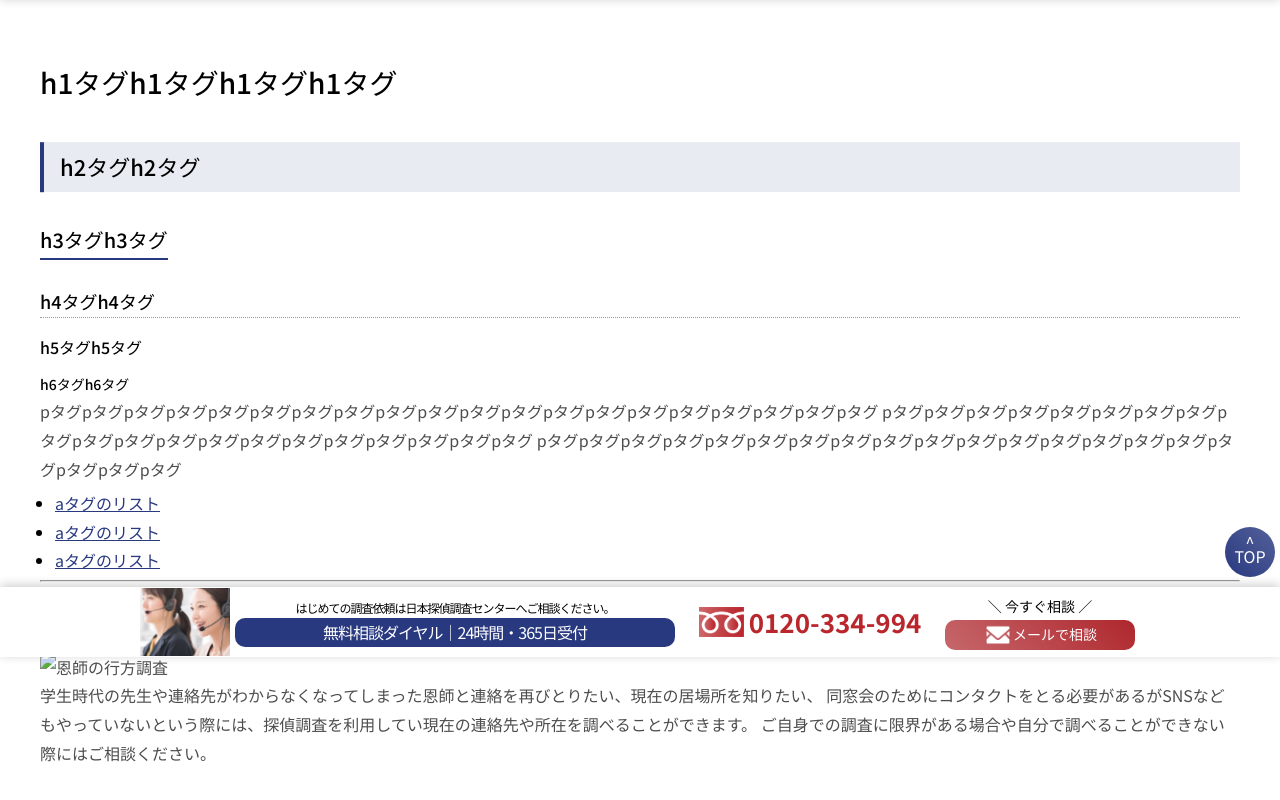
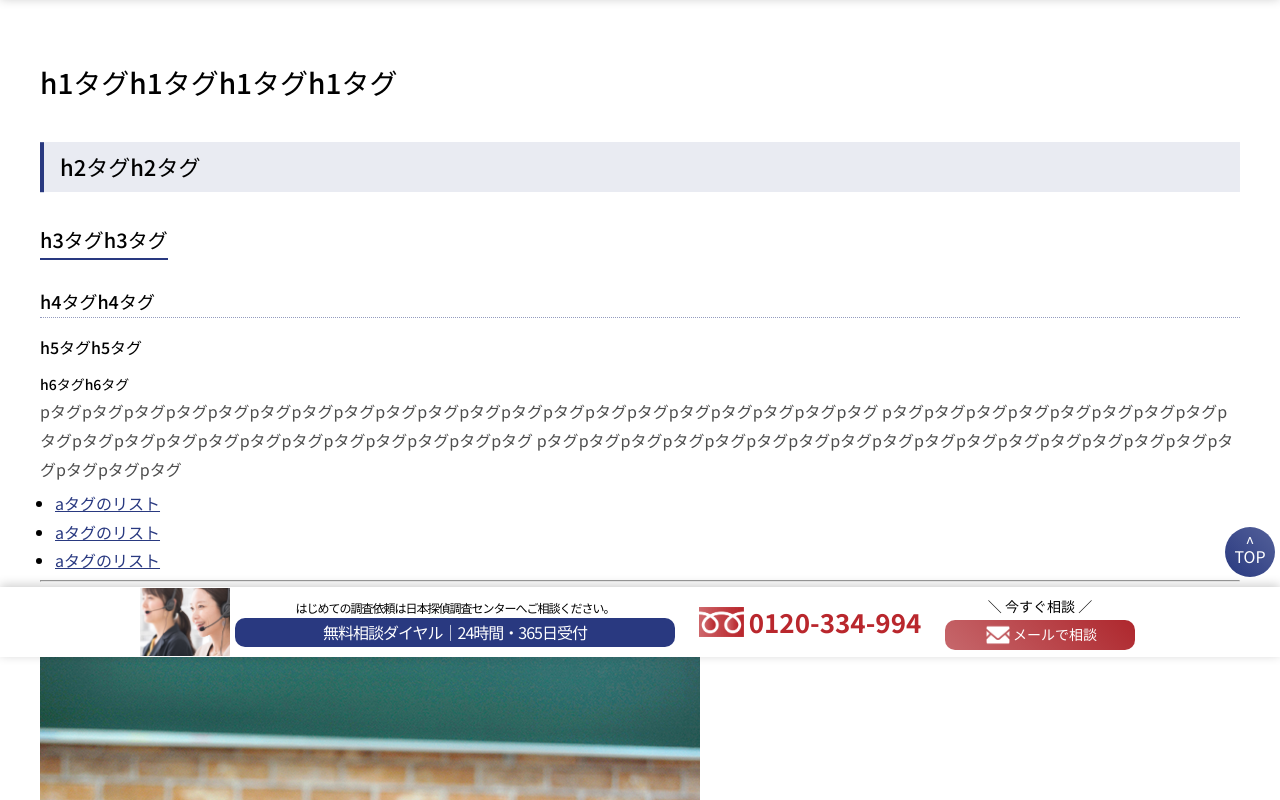
Before and after one commit to Drop-in-Hachinohe/jdi_main, a plain HTML site: page post.html in a window 1280 px wide. Shown: the part 143-943 px from the top of the page. Drawn offline with Linux system fonts and the light colour scheme; the site is published under a folder, as on GitHub Pages, so addresses that start at the root find nothing.

Commit message:
imegeのパスが間違っていた

```diff
--- a/post.html
+++ b/post.html
@@ -152,7 +152,7 @@
     <hr>
 
     <h1>恩師の行方調査</h1>
-    <p><img alt="恩師の行方調査" src="/images/sample/1674196614.jpg" /></p>
+    <p><img alt="恩師の行方調査" src="images/sample/1674196614.jpg" /></p>
 
     <p>
       学生時代の先生や連絡先がわからなくなってしまった恩師と連絡を再びとりたい、現在の居場所を知りたい、
```
